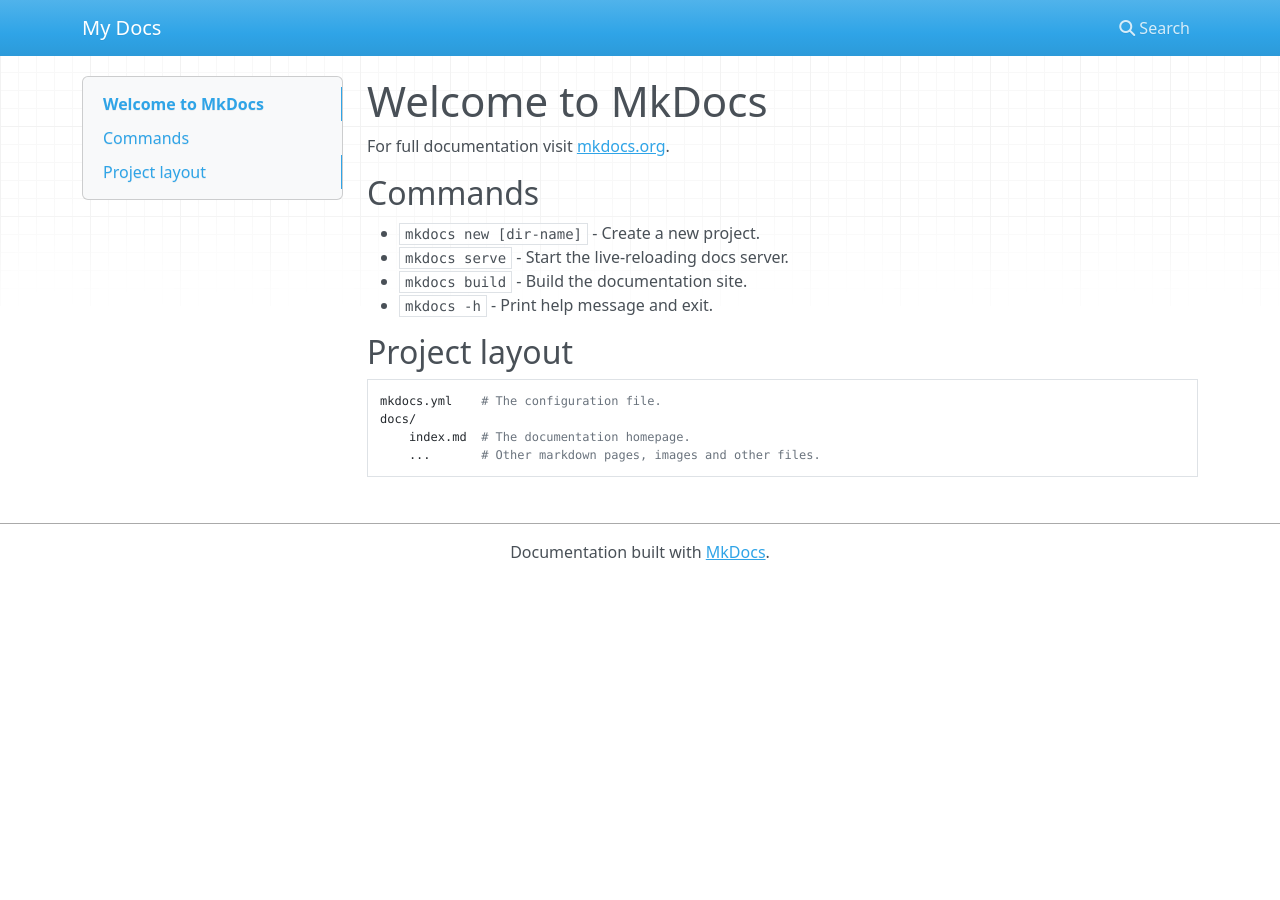
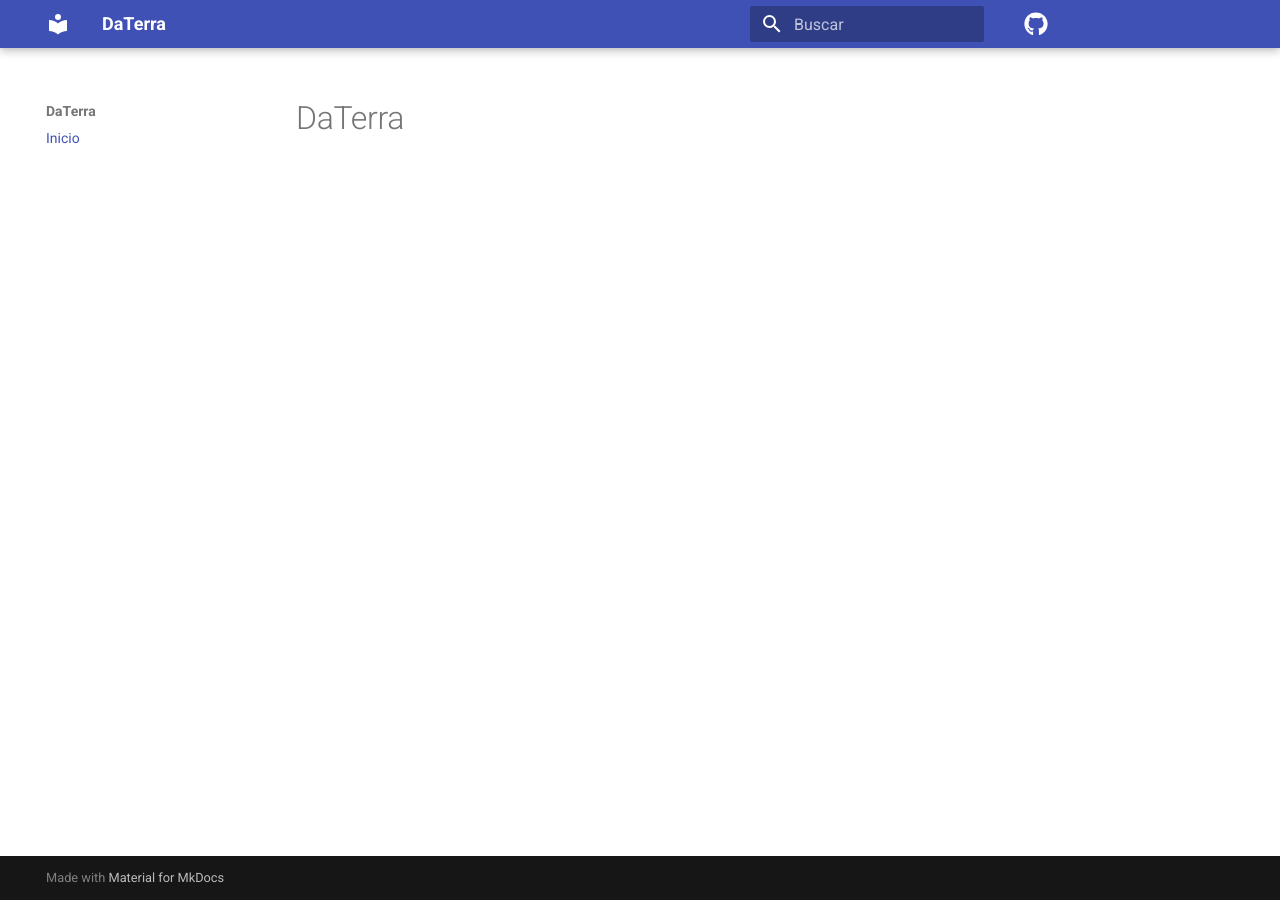
Before and after one commit to FGAUnB-REQ-GM/2021.2-DaTerra, an MkDocs documentation site: the page built from docs/docs/index.md, in a window 1280 px wide. Built offline with MkDocs 1.6.1 and Material for MkDocs 9.7.7, drawn with Linux system fonts in a browser that asks for light colours; nearby versions of some CDN libraries; comment, search, counter and statistics services are not loaded.

Commit message:
Adicionando mkdocs-material, estrutura da pagina inicial e botao para o repositorio
Signed-off-by: MarianaPRio <marianapires00@gmail.com>

```diff
--- a/docs/docs/index.md
+++ b/docs/docs/index.md
@@ -1,17 +1 @@
-# Welcome to MkDocs
-
-For full documentation visit [mkdocs.org](https://www.mkdocs.org).
-
-## Commands
-
-* `mkdocs new [dir-name]` - Create a new project.
-* `mkdocs serve` - Start the live-reloading docs server.
-* `mkdocs build` - Build the documentation site.
-* `mkdocs -h` - Print help message and exit.
-
-## Project layout
-
-    mkdocs.yml    # The configuration file.
-    docs/
-        index.md  # The documentation homepage.
-        ...       # Other markdown pages, images and other files.
+# DaTerra
--- a/docs/mkdocs.yml
+++ b/docs/mkdocs.yml
@@ -1 +1,14 @@
-site_name: My Docs
+site_name: DaTerra
+repo_url: https://github.com/FGAUnB-REQ-GM/2021.2-DaTerra
+repo_name: ''
+
+theme:
+  name: material
+  language: 'pt'
+  logo: ''
+  favicon: ''
+  icon:
+    repo: fontawesome/brands/github
+
+nav:
+  - Inicio: index.md
```
